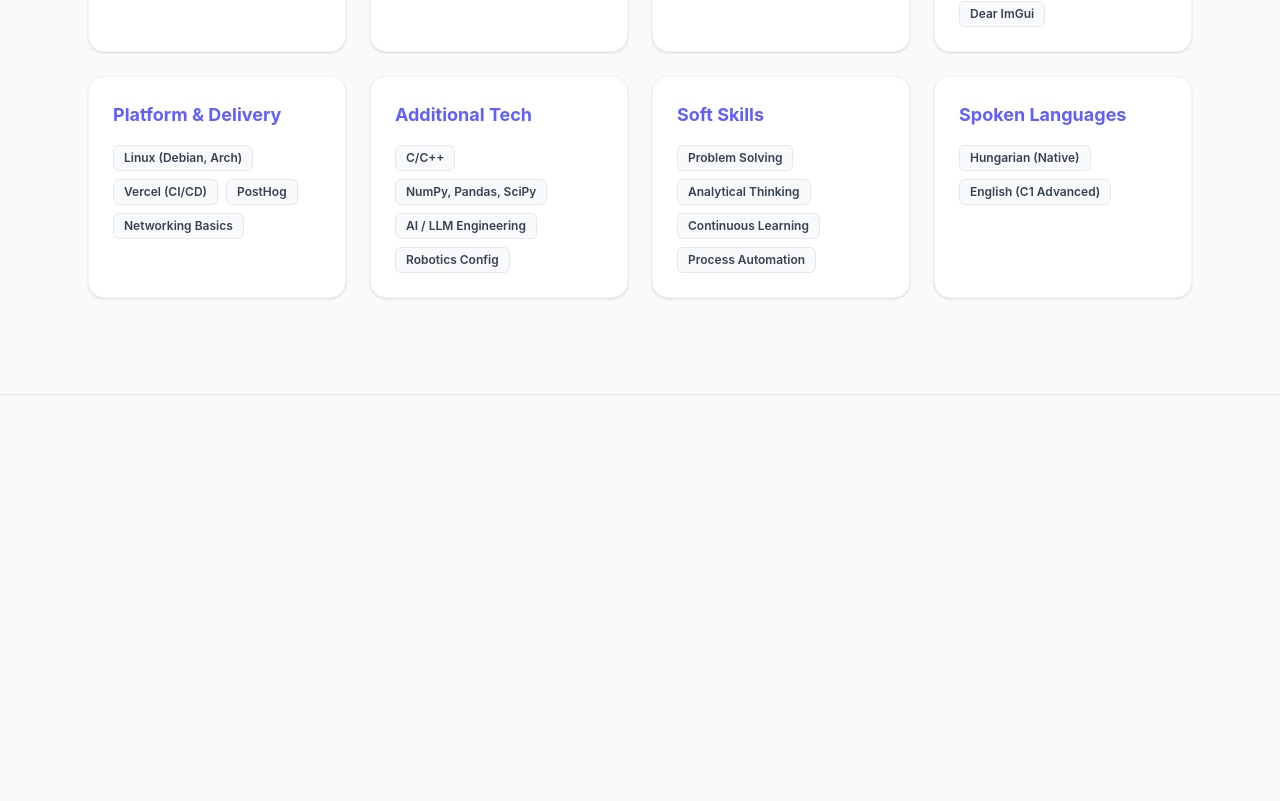
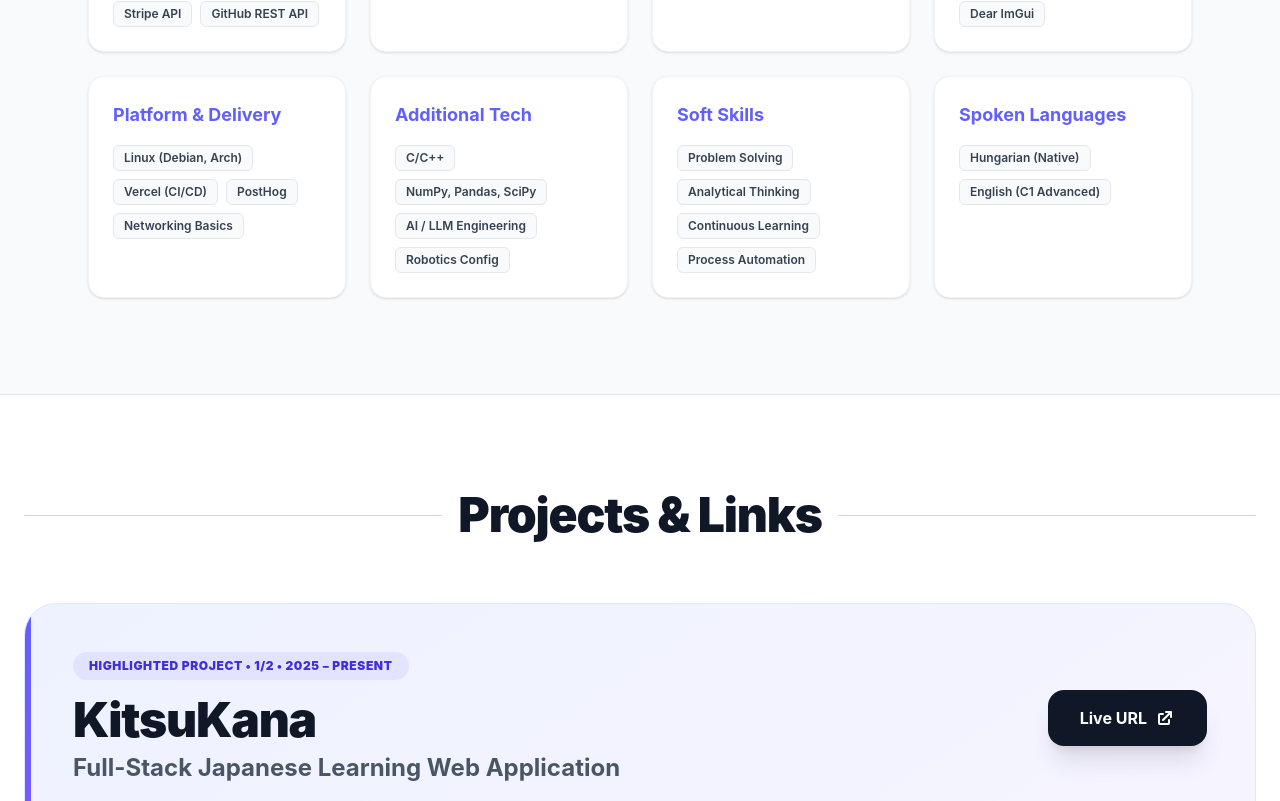
Before and after one commit to H3AD5H0TPlay/portfolio, a React (Vite) app: page / in a window 1280 px wide. Shown: the part 3810-4611 px from the top of the page. Before the commit the page ends 4205 px from the top, so only its background shows below. Built offline with nearby package versions, Linux system fonts and the light colour scheme.

Commit message:
feat: implement Projects section and update stack with API details

```diff
--- a/src/App.tsx
+++ b/src/App.tsx
@@ -2,6 +2,7 @@ import Navbar from './components/Navbar';
 import Hero from './components/Hero';
 import MyStory from './components/MyStory';
 import Resume from './components/Resume';
+import Projects from './components/Projects';
 
 function App() {
   return (
@@ -15,6 +16,7 @@ function App() {
         <Hero />
         <MyStory />
         <Resume />
+        <Projects />
       </main>
     </div>
   );
--- /dev/null
+++ b/src/components/Projects.tsx
@@ -0,0 +1,107 @@
+export default function Projects() {
+  const projects = [
+    {
+      title: "My Website",
+      link: "https://github.com/H3AD5H0TPlay/portfolio",
+      description: "The very portfolio you are browsing right now. A modern, highly responsive personal website built with React and Tailwind CSS, featuring a sleek, custom UI designed to showcase my professional journey."
+    },
+    {
+      title: "DriveSim",
+      link: "https://github.com/H3AD5H0TPlay/driveSim",
+      description: "A zen driving experience inspired by slowroads.io, but with a unique twist: instead of procedurally generated endless roads, you drive on meticulously mapped real-world routes traveling from city A to city B within Hungary."
+    },
+    {
+      title: "World Cup Prediction App",
+      link: "https://github.com/H3AD5H0TPlay/2026_vb_predikcio",
+      description: "An advanced analytical tool utilizing strict mathematical models to simulate and calculate the most probable winner of the 2026 FIFA World Cup based on statistical data."
+    },
+    {
+      title: "StreamEast",
+      link: "https://github.com/H3AD5H0TPlay/iptv_app",
+      description: "A custom Android IPTV application featuring a premium, Netflix-style user interface, designed specifically for seamlessly streaming free-to-air Japanese and Korean television channels."
+    },
+    {
+      title: "AdventOfCode",
+      link: "https://github.com/H3AD5H0TPlay/AdventOfCode",
+      description: "My personal challenge repository containing algorithmic problem-solving solutions for Advent of Code, implemented across five distinct programming languages: C, C++, C#, Java, and Python."
+    }
+  ];
+
+  return (
+    <section id="projects" className="py-24 relative bg-white dark:bg-[#0a0a0a]">
+      <div className="max-w-7xl mx-auto px-6">
+
+        {/* Section Header */}
+        <div className="flex items-center space-x-4 mb-16">
+          <div className="h-px bg-gray-300 dark:bg-white/10 flex-1"></div>
+          <h2 className="text-3xl md:text-5xl font-black tracking-tight text-gray-900 dark:text-white">
+            Projects & Links
+          </h2>
+          <div className="h-px bg-gray-300 dark:bg-white/10 flex-1"></div>
+        </div>
+
+        {/* Highlighted Project: KitsuKana */}
+        <div className="mb-24">
+          <div className="relative group rounded-[2rem] overflow-hidden bg-gradient-to-br from-indigo-50 to-purple-50 dark:from-indigo-900/10 dark:to-purple-900/10 border border-indigo-100 dark:border-indigo-500/20 p-8 md:p-12 transition-all hover:shadow-2xl hover:shadow-indigo-500/10">
+            <div className="absolute top-0 left-0 w-1.5 h-full bg-gradient-to-b from-indigo-500 to-purple-500"></div>
+
+            <div className="flex flex-col lg:flex-row gap-8 justify-between items-start lg:items-center mb-10">
+              <div>
+                <span className="inline-block px-4 py-1.5 bg-indigo-500/10 text-indigo-700 dark:text-indigo-400 text-xs font-black rounded-full uppercase tracking-wider mb-4">Highlighted Project • 1/2 • 2025 – Present</span>
+                <h3 className="text-4xl md:text-5xl font-black text-gray-900 dark:text-white mb-2 tracking-tight">KitsuKana</h3>
+                <p className="text-xl md:text-2xl font-bold text-gray-600 dark:text-gray-400">Full-Stack Japanese Learning Web Application</p>
+              </div>
+              <a href="https://kitsukana.vercel.app" target="_blank" rel="noreferrer" className="inline-flex shrink-0 items-center space-x-2 px-8 py-4 bg-gray-900 hover:bg-black dark:bg-white dark:hover:bg-gray-100 text-white dark:text-black font-bold rounded-2xl transition-transform hover:scale-105 active:scale-95 shadow-xl">
+                <span>Live URL</span>
+                <svg xmlns="http://www.w3.org/2000/svg" className="h-5 w-5" viewBox="0 0 20 20" fill="currentColor">
+                  <path d="M11 3a1 1 0 100 2h2.586l-6.293 6.293a1 1 0 101.414 1.414L15 6.414V9a1 1 0 102 0V4a1 1 0 00-1-1h-5z" />
+                  <path d="M5 5a2 2 0 00-2 2v8a2 2 0 002 2h8a2 2 0 002-2v-3a1 1 0 10-2 0v3H5V7h3a1 1 0 000-2H5z" />
+                </svg>
+              </a>
+            </div>
+
+            <p className="text-xl text-gray-700 dark:text-gray-300 mb-10 leading-relaxed font-medium max-w-4xl">
+              End-to-end product development leveraging an AI-assisted engineering workflow. Designed from the ground up to provide a modern, seamless, and highly interactive learning experience.
+            </p>
+
+            <div className="grid md:grid-cols-2 gap-6">
+              <div className="bg-white dark:bg-[#111] p-8 rounded-3xl border border-gray-100 dark:border-white/5 hover:border-indigo-500/30 transition-colors">
+                <h4 className="text-sm font-black text-indigo-500 uppercase tracking-widest mb-3">Core Stack & UI</h4>
+                <p className="text-gray-600 dark:text-gray-400 font-medium leading-relaxed">Architected a highly performant application using Next.js (App Router) and React 18, enforced by strict TypeScript typing for robust development. Designed and implemented a custom, CSS variable-based design system (glassmorphism aesthetic) entirely from scratch, avoiding heavy UI libraries.</p>
+              </div>
+              <div className="bg-white dark:bg-[#111] p-8 rounded-3xl border border-gray-100 dark:border-white/5 hover:border-purple-500/30 transition-colors">
+                <h4 className="text-sm font-black text-purple-500 uppercase tracking-widest mb-3">Data & Auth</h4>
+                <p className="text-gray-600 dark:text-gray-400 font-medium leading-relaxed">Integrated Supabase (PostgreSQL BaaS) for infinitely scalable data management and Clerk for secure, modern user authentication.</p>
+              </div>
+              <div className="bg-white dark:bg-[#111] p-8 rounded-3xl border border-gray-100 dark:border-white/5 hover:border-indigo-500/30 transition-colors">
+                <h4 className="text-sm font-black text-indigo-500 uppercase tracking-widest mb-3">Infrastructure</h4>
+                <p className="text-gray-600 dark:text-gray-400 font-medium leading-relaxed">Deployed via Vercel CI/CD pipelines to guarantee zero-downtime updates, and integrated PostHog for GDPR-compliant, event-based product telemetry.</p>
+              </div>
+              <div className="bg-white dark:bg-[#111] p-8 rounded-3xl border border-gray-100 dark:border-white/5 hover:border-purple-500/30 transition-colors">
+                <h4 className="text-sm font-black text-purple-500 uppercase tracking-widest mb-3">Integrations</h4>
+                <p className="text-gray-600 dark:text-gray-400 font-medium leading-relaxed">Built automated issue-tracking pipelines using the GitHub REST API and seamlessly handled flexible monetization strategies via Stripe and Ko-fi.</p>
+              </div>
+            </div>
+          </div>
+        </div>
+
+        {/* Other Projects Grid */}
+        <div className="grid md:grid-cols-2 lg:grid-cols-3 gap-6">
+          {projects.map((project, idx) => (
+            <a key={idx} href={project.link} target="_blank" rel="noreferrer" className="group block bg-gray-50 dark:bg-[#111] p-8 rounded-[2rem] border border-gray-200 dark:border-white/5 hover:border-indigo-500/30 hover:shadow-2xl transition-all duration-300 h-full flex flex-col hover:-translate-y-1">
+              <h3 className="text-2xl font-black text-gray-900 dark:text-white mb-4 group-hover:text-indigo-500 transition-colors">{project.title}</h3>
+              <p className="text-gray-600 dark:text-gray-400 flex-grow font-medium leading-relaxed text-lg">{project.description}</p>
+              <div className="mt-8 flex items-center text-indigo-600 dark:text-indigo-400 font-bold text-sm uppercase tracking-widest group-hover:translate-x-2 transition-transform">
+                <span>View Link</span>
+                <svg xmlns="http://www.w3.org/2000/svg" className="h-5 w-5 ml-2" viewBox="0 0 20 20" fill="currentColor">
+                  <path fillRule="evenodd" d="M12.293 5.293a1 1 0 011.414 0l4 4a1 1 0 010 1.414l-4 4a1 1 0 01-1.414-1.414L14.586 11H3a1 1 0 110-2h11.586l-2.293-2.293a1 1 0 010-1.414z" clipRule="evenodd" />
+                </svg>
+              </div>
+            </a>
+          ))}
+        </div>
+
+      </div>
+    </section>
+  );
+}
--- a/src/components/Resume.tsx
+++ b/src/components/Resume.tsx
@@ -130,7 +130,7 @@ export default function Resume() {
             <div className="bg-white dark:bg-[#1a1a1a] p-6 rounded-2xl shadow-sm border border-gray-100 dark:border-white/5 hover:border-indigo-500/30 transition-colors">
               <h4 className="text-lg font-bold text-indigo-500 mb-4">Backend & APIs</h4>
               <div className="flex flex-wrap gap-2">
-                {['Node.js', 'Python (Django, Flask)', 'C#', 'Java', 'Clerk Auth'].map(skill => (
+                {['Node.js', 'Python (Django, Flask)', 'C#', 'Java', 'Clerk Auth', 'Stripe API', 'GitHub REST API'].map(skill => (
                   <span key={skill} className="px-2.5 py-1 bg-gray-50 dark:bg-white/5 text-gray-700 dark:text-gray-300 text-xs font-semibold rounded-md border border-gray-200 dark:border-white/10">{skill}</span>
                 ))}
               </div>
```
